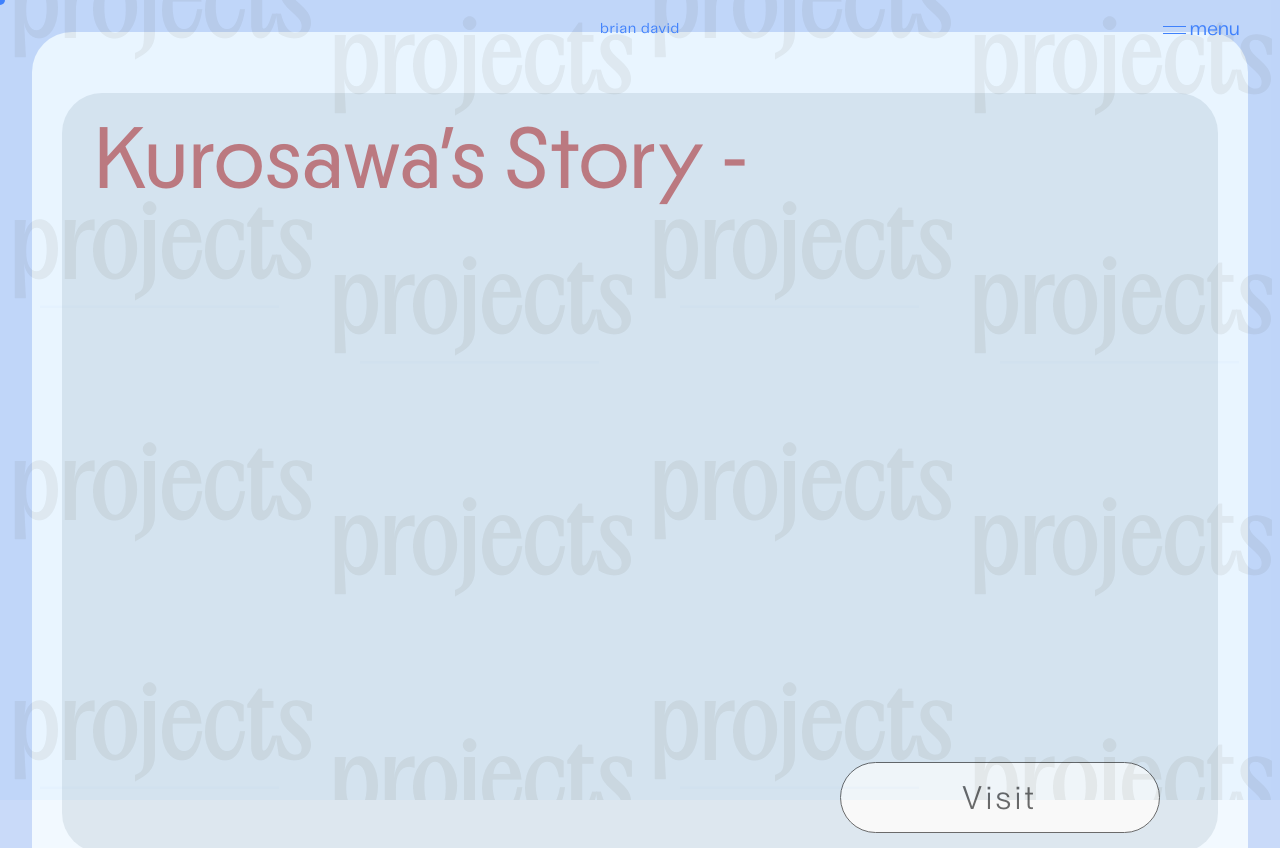
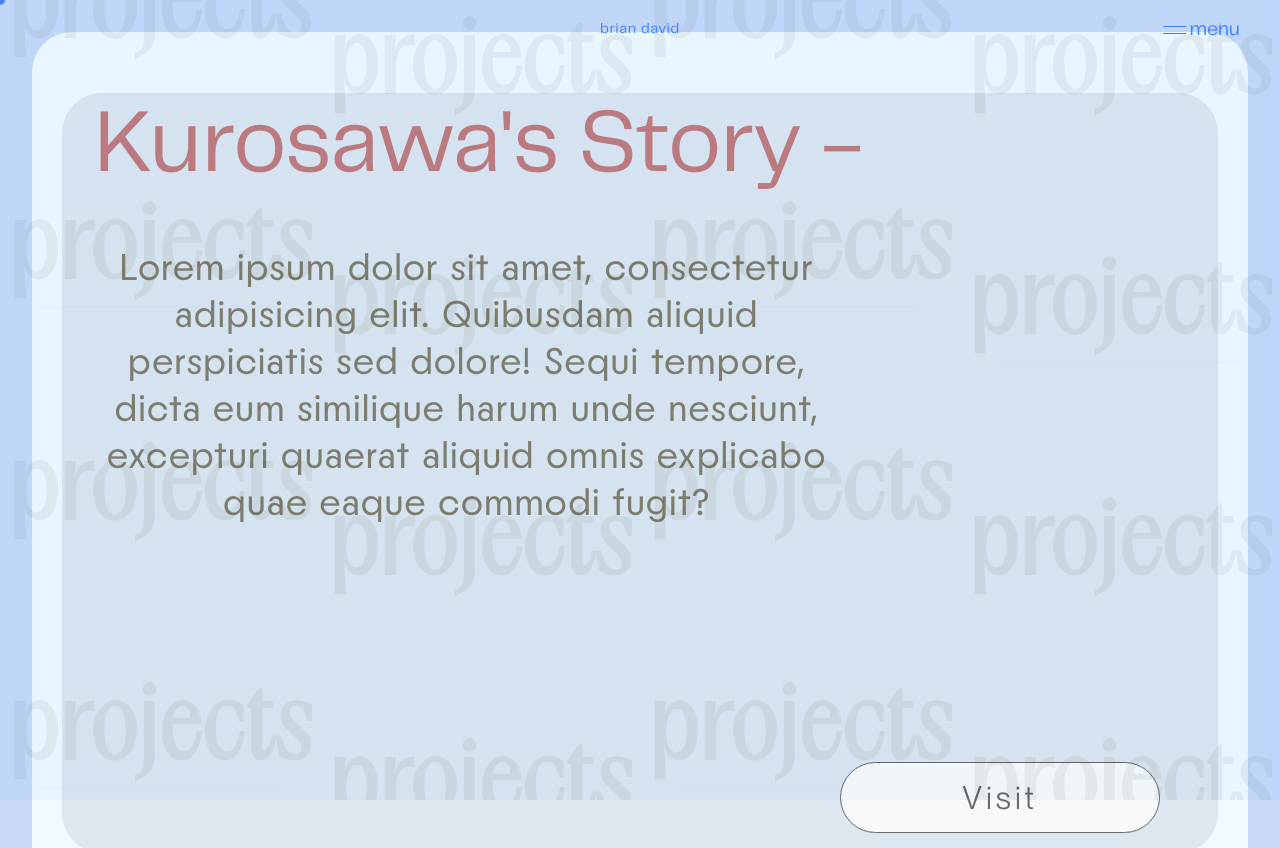
Before and after one commit to brian-david4/brian-portfolio-website, a React (Vite) app in the folder portfolio-website/: page /projects in a window 1280 px wide. Shown: the top 848 px of the page. Built offline with nearby package versions, Linux system fonts and the light colour scheme.

Commit message:
Create desc for Project Component

```diff
--- a/portfolio-website/src/components/Project/Project.tsx
+++ b/portfolio-website/src/components/Project/Project.tsx
@@ -12,6 +12,13 @@ const Project = ({ project }: ProjectProps) => {
       <div className={styles.projectWrapper}>
         <div className={styles.title}>{project.title}</div>
 
+        <div className={styles.mainDesc}>
+          Lorem ipsum dolor sit amet, consectetur adipisicing elit. Quibusdam
+          aliquid perspiciatis sed dolore! Sequi tempore, dicta eum similique
+          harum unde nesciunt, excepturi quaerat aliquid omnis explicabo quae
+          eaque commodi fugit?
+        </div>
+
         <Link to={project.link} className={styles.linkBtn}>
           <div className={styles.button}>
             <div className={styles.btnHeading}>Visit</div>
--- a/portfolio-website/src/components/Project/proj.module.css
+++ b/portfolio-website/src/components/Project/proj.module.css
@@ -11,8 +11,24 @@
   left: 2.5vw;
   top: 1.75vh;
   font-size: 7vw;
+  font-family: "Telegraf Regular";
+}
+/* descriptions */
+.mainDesc {
+  position: absolute;
+  width: 65%;
+  height: 60%;
+  left: 2.5%;
+  top: 20%;
+  /* background-color: aqua; */
+  color: var(--dark-green);
+  font-size: 3vw;
+  letter-spacing: 0.05ch;
+  word-spacing: 0.2rem;
   font-family: "NikkeiMaru Light";
 }
+
+/* btn styles */
 .linkBtn {
   position: absolute;
   bottom: 2.5vh;
```
